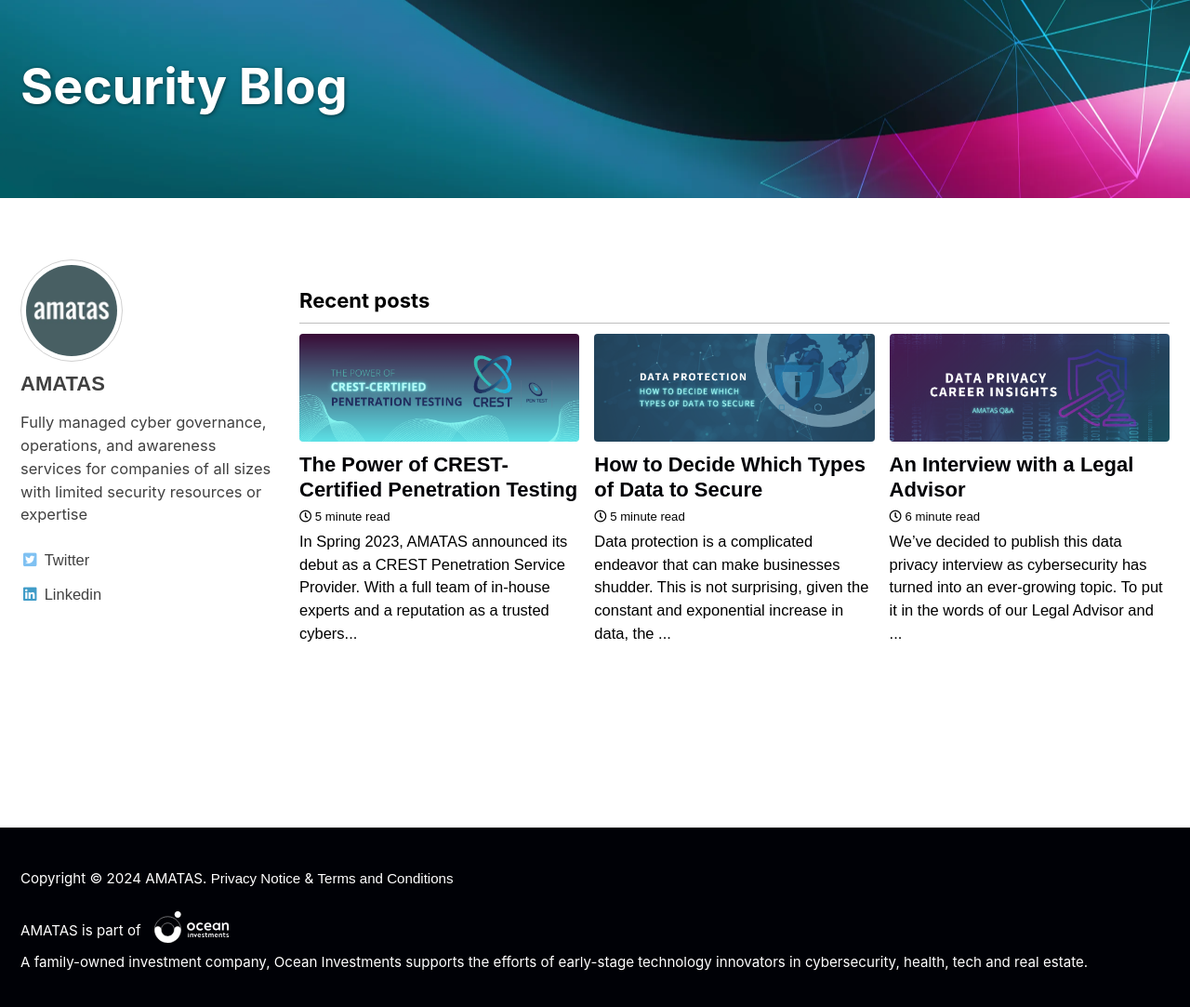
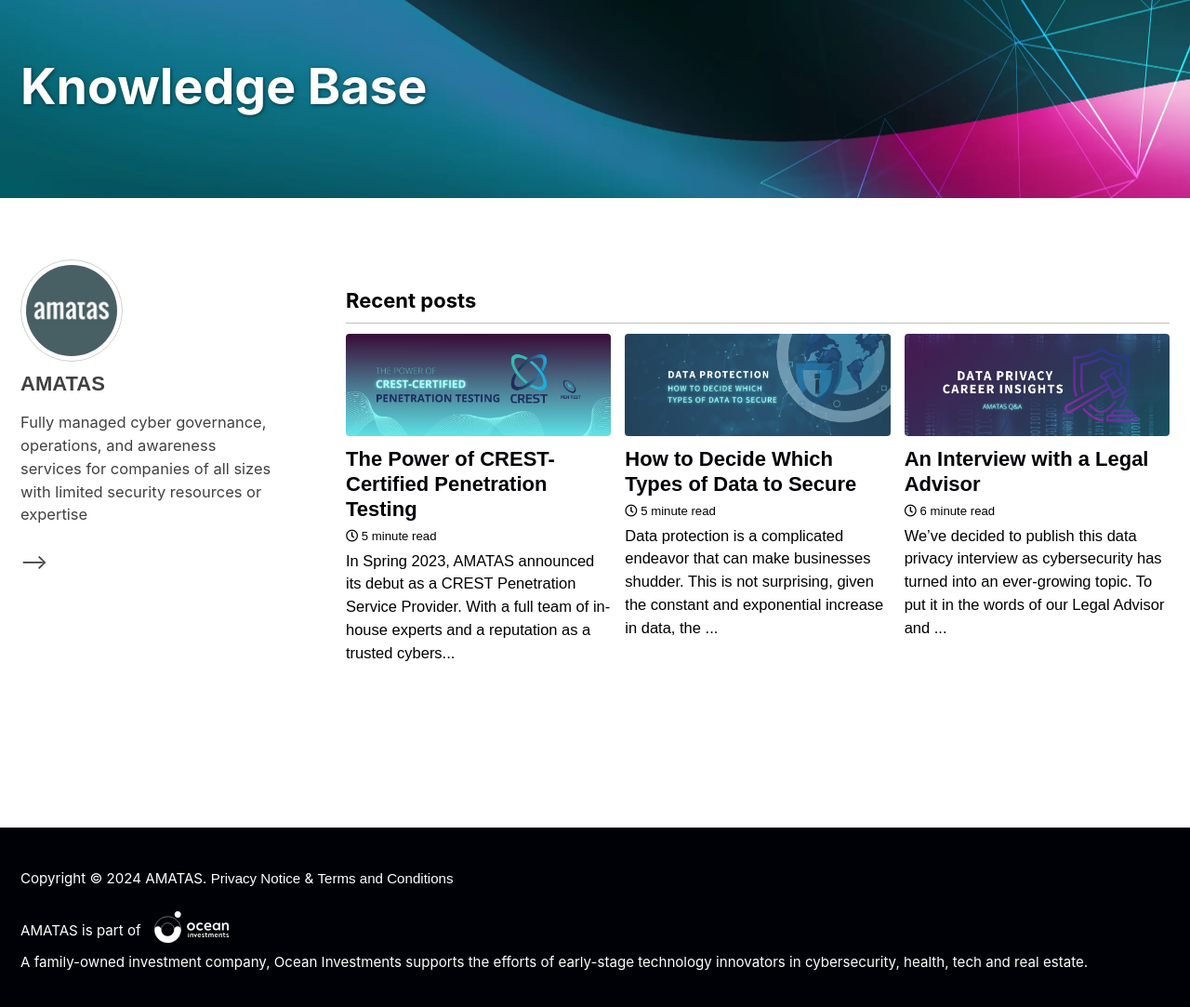
Before and after one commit to martinstnv/amatas-blog, a Jekyll site: the page built from index.html, in a window 1280 px wide and 1091 px high. Shown: the top 1083 px of the window at 93% size. Built offline with Jekyll 4.4.1, drawn with Linux system fonts in a browser that asks for light colours; cached includes are drawn as plain includes; the list of posts is cut into pages by our own code.

Commit message:
minor changes

```diff
--- a/_config.yml
+++ b/_config.yml
@@ -16,7 +16,7 @@ minimal_mistakes_skin    : "contrast" # "default", "air", "aqua", "contrast", "d
 
 # Site Settings
 locale                   : "en-US"
-title                    : "Security Blog"
+title                    : "Knowledge Base"
 title_separator          : "-"
 subtitle                 : # site tagline that appears below site title in masthead
 name                     : "AMATAS"
--- a/_includes/author-profile.html
+++ b/_includes/author-profile.html
@@ -24,7 +24,7 @@
 
   <div class="author__urls-wrapper">
     <!-- <button class="btn btn--inverse">{{ site.data.ui-text[site.locale].follow_label | remove: ":" | default: "Follow" }}</button> -->
-    <ul class="author__urls social-icons">
+    <!-- <ul class="author__urls social-icons">
       {% if author.location %}
         <li itemprop="homeLocation" itemscope itemtype="https://schema.org/Place">
           <i class="fas fa-fw fa-map-marker-alt" aria-hidden="true"></i> <span itemprop="name" class="p-locality">{{ author.location }}</span>
@@ -241,6 +241,6 @@
       {% endif %}
 
       {% include author-profile-custom-links.html %}
-    </ul>
+    </ul> -->
   </div>
 </div>
--- a/assets/css/main.scss
+++ b/assets/css/main.scss
@@ -73,6 +73,10 @@ blockquote {
 /*
   Grid items ################################################################### */
 
+.archive {
+  padding-left: 50px;
+}
+
 .grid__item a:link {
   color: #000106;
   text-decoration: none;
```
